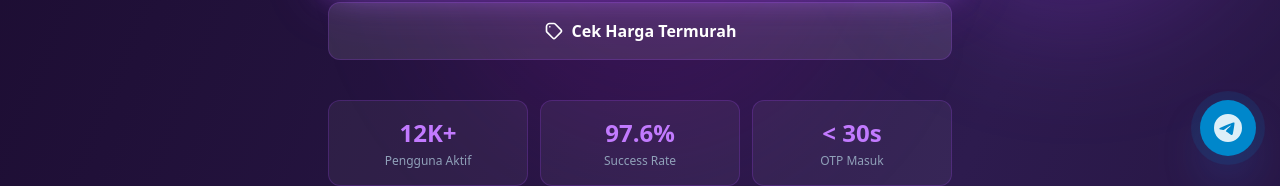
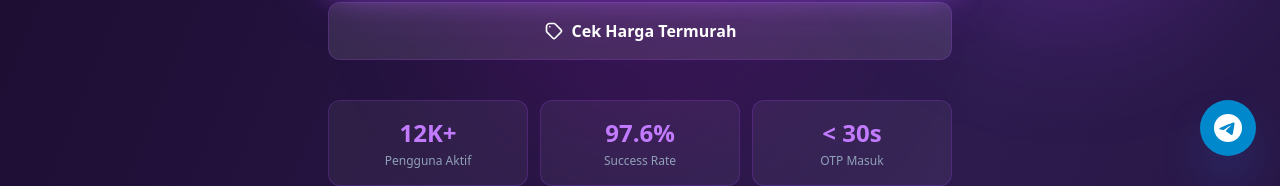
Before and after one commit to HanzzXD7/hanzzotp, a Next.js app: page / in a window 1280 px wide. Shown: the part 620-806 px from the top of the page. Built offline with nearby package versions, Linux system fonts and the light colour scheme.

Commit message:
Optimize contact buttons performance

```diff
--- a/components/ContactButtons.tsx
+++ b/components/ContactButtons.tsx
@@ -9,12 +9,10 @@ export default function ContactButtons() {
   const telegramUsername = 'NexsahanzX'
   const message = 'Halo Admin HanzzOTP, saya mau tanya...'
 
-  // Sembunyikan di halaman login & register
   if (pathname === '/login' || pathname === '/register') {
     return null
   }
 
-  // Landing page: cuma Telegram
   const showWhatsApp = pathname !== '/'
   const showTelegram = true
 
@@ -32,26 +30,24 @@ export default function ContactButtons() {
       {showTelegram && (
         <button
           onClick={handleTelegram}
-          className="w-14 h-14 rounded-full bg-[#0088cc] hover:bg-[#0077b5] flex items-center justify-center shadow-2xl shadow-blue-500/50 transition-all duration-300 hover:scale-110 active:scale-95 relative"
+          className="w-14 h-14 rounded-full bg-[#0088cc] hover:bg-[#0077b5] flex items-center justify-center shadow-2xl shadow-blue-500/50 transition-transform duration-200 hover:scale-110 active:scale-95 will-change-transform"
           aria-label="Chat Telegram"
         >
           <svg viewBox="0 0 24 24" className="w-7 h-7 text-white" fill="currentColor">
             <path d="M11.944 0A12 12 0 000 12a12 12 0 0012 12 12 12 0 0012-12A12 12 0 0012 0a12 12 0 00-.056 0zm4.962 7.224c.1-.002.321.023.465.14a.506.506 0 01.171.325c.016.093.036.306.02.472-.18 1.898-.962 6.502-1.36 8.627-.168.9-.499 1.201-.82 1.23-.696.065-1.225-.46-1.9-.902-1.056-.693-1.653-1.124-2.678-1.8-1.185-.78-.417-1.21.258-1.91.177-.184 3.247-2.977 3.307-3.23.007-.032.014-.15-.056-.212s-.174-.041-.249-.024c-.106.024-1.793 1.14-5.061 3.345-.48.33-.913.49-1.302.48-.428-.008-1.252-.241-1.865-.44-.752-.245-1.349-.374-1.297-.789.027-.216.325-.437.893-.663 3.498-1.524 5.83-2.529 6.998-3.014 3.332-1.386 4.025-1.627 4.476-1.635z"/>
           </svg>
-          <span className="absolute inset-0 rounded-full bg-[#0088cc] animate-ping opacity-20 pointer-events-none"></span>
         </button>
       )}
 
       {showWhatsApp && (
         <button
           onClick={handleWhatsApp}
-          className="w-14 h-14 rounded-full bg-[#25D366] hover:bg-[#20bd5a] flex items-center justify-center shadow-2xl shadow-green-500/50 transition-all duration-300 hover:scale-110 active:scale-95 relative"
+          className="w-14 h-14 rounded-full bg-[#25D366] hover:bg-[#20bd5a] flex items-center justify-center shadow-2xl shadow-green-500/50 transition-transform duration-200 hover:scale-110 active:scale-95 will-change-transform"
           aria-label="Chat WhatsApp"
         >
           <svg viewBox="0 0 24 24" className="w-7 h-7 text-white" fill="currentColor">
             <path d="M17.472 14.382c-.297-.149-1.758-.867-2.03-.967-.273-.099-.471-.148-.67.15-.197.297-.767.966-.94 1.164-.173.199-.347.223-.644.075-.297-.15-1.255-.463-2.39-1.475-.883-.788-1.48-1.761-1.653-2.059-.173-.297-.018-.458.13-.606.134-.133.298-.347.446-.52.149-.174.198-.298.298-.497.099-.198.05-.371-.025-.52-.075-.149-.669-1.612-.916-2.207-.242-.579-.487-.5-.669-.51-.173-.008-.371-.01-.57-.01-.198 0-.52.074-.792.372-.272.297-1.04 1.016-1.04 2.479 0 1.462 1.065 2.875 1.213 3.074.149.198 2.096 3.2 5.077 4.487.709.306 1.262.489 1.694.625.712.227 1.36.195 1.871.118.571-.085 1.758-.719 2.006-1.413.248-.694.248-1.289.173-1.413-.074-.124-.272-.198-.57-.347m-5.421 7.403h-.004a9.87 9.87 0 01-5.031-1.378l-.361-.214-3.741.982.998-3.648-.235-.374a9.86 9.86 0 01-1.51-5.26c.001-5.45 4.436-9.884 9.888-9.884 2.64 0 5.122 1.03 6.988 2.898a9.825 9.825 0 012.893 6.994c-.003 5.45-4.437 9.884-9.885 9.884m8.413-18.297A11.815 11.815 0 0012.05 0C5.495 0 .16 5.335.157 11.892c0 2.096.547 4.142 1.588 5.945L.057 24l6.305-1.654a11.882 11.882 0 005.683 1.448h.005c6.554 0 11.89-5.335 11.893-11.893a11.821 11.821 0 00-3.48-8.413z"/>
           </svg>
-          <span className="absolute inset-0 rounded-full bg-[#25D366] animate-ping opacity-20 pointer-events-none"></span>
         </button>
       )}
     </div>
```
